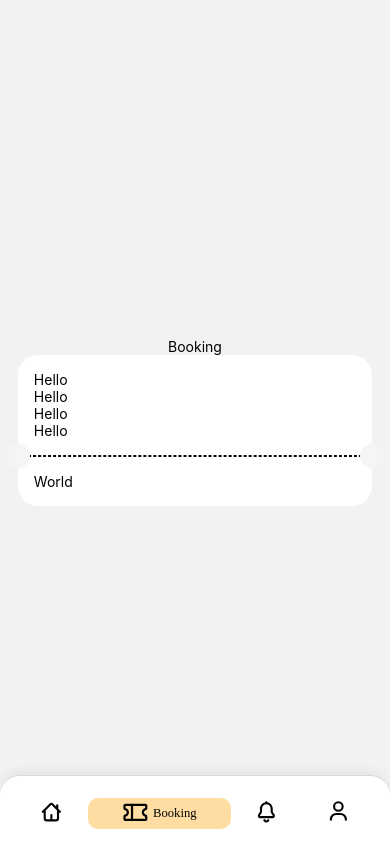
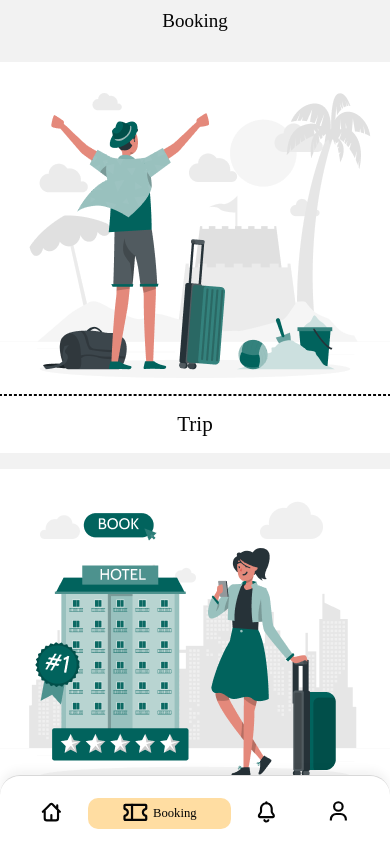
Before and after one commit to slo248/Travelly, a React Native app: screen /Login in a window 390 px wide. Built offline with nearby package versions, Linux system fonts and the light colour scheme; what react-native would draw is missing.

Commit message:
add cards

```diff
--- a/src/components/Card.tsx
+++ b/src/components/Card.tsx
@@ -34,6 +34,7 @@ const styles = StyleSheet.create({
     borderRadius: 20
   },
   comp: {
+    width: '100%',
     padding: 16
   },
   topComp: {},
--- a/src/data/services.ts
+++ b/src/data/services.ts
@@ -6,18 +6,22 @@ import EventIcon from '~/assets/icons/EventIcon';
 export const services = [
   {
     name: 'Trip',
-    icon: GlobeIcon
+    icon: GlobeIcon,
+    image: require('~/assets/imgs/booking/trip.png')
   },
   {
     name: 'Hotel',
-    icon: HotelIcon
+    icon: HotelIcon,
+    image: require('~/assets/imgs/booking/hotel.png')
   },
   {
     name: 'Transport',
-    icon: PlaneIcon
+    icon: PlaneIcon,
+    image: require('~/assets/imgs/booking/transport.png')
   },
   {
     name: 'Events',
-    icon: EventIcon
+    icon: EventIcon,
+    image: require('~/assets/imgs/booking/events.png')
   }
 ];
--- a/src/screens/Booking/index.tsx
+++ b/src/screens/Booking/index.tsx
@@ -1,27 +1,37 @@
-import { StyleSheet, Text, View } from 'react-native';
-import React from 'react';
+import { FlatList, Image, StyleSheet, Text, View } from 'react-native';
+import { globalStyles } from '~/styles/globalStyles';
+
+import { services } from '~/data/services';
 import Card from '~/components/Card';
-import FacebookIcon from '~/assets/icons/FacebookIcon';
-import GoogleIcon from '~/assets/icons/GoogleIcon';
-import { globalStyles } from '~/styles/globalStyles';
+import { Texts } from '~/styles/texts';
+import { rH, rMS } from '~/styles/responsive';
 
 const Booking = () => {
   return (
     <View style={[globalStyles.container, styles.container]}>
-      <Text>Booking</Text>
+      <Text style={styles.heading}>Booking</Text>
+      <FlatList
+        data={services}
+        keyExtractor={(item) => item.name}
+        renderItem={({ item }) => {
+          return (
             <View style={styles.card}>
               <Card
                 TopFC={() => (
-            <>
-              <Text>Hello</Text>
-              <Text>Hello</Text>
-              <Text>Hello</Text>
-              <Text>Hello</Text>
-            </>
+                  <Image
+                    resizeMode="contain"
+                    source={item.image}
+                    style={globalStyles.image}
+                  />
                 )}
-          BottomFC={() => <Text>World</Text>}
+                BottomFC={() => <Text style={styles.name}>{item.name}</Text>}
               />
             </View>
+          );
+        }}
+        ItemSeparatorComponent={() => <View style={{ height: 16 }} />}
+        ListFooterComponent={() => <View style={{ height: rH(54) }} />}
+      />
     </View>
   );
 };
@@ -35,5 +45,15 @@ const styles = StyleSheet.create({
   },
   card: {
     width: '100%'
+  },
+  name: {
+    textAlign: 'center',
+    ...Texts.h3,
+    fontSize: rMS(20)
+  },
+  heading: {
+    ...Texts.h2,
+    marginTop: rH(8),
+    marginBottom: rH(24)
   }
 });
--- a/src/styles/globalStyles.ts
+++ b/src/styles/globalStyles.ts
@@ -5,5 +5,8 @@ export const globalStyles = StyleSheet.create({
   container: {
     flex: 1,
     paddingHorizontal: rW(16)
+  },
+  image: {
+    aspectRatio: 1
   }
 });
```
Also changed, not shown: src/assets/imgs/booking/events.png (renamed from src/assets/imgs/booking/event.png). Lines whose indentation alone changed are shown as unchanged.
